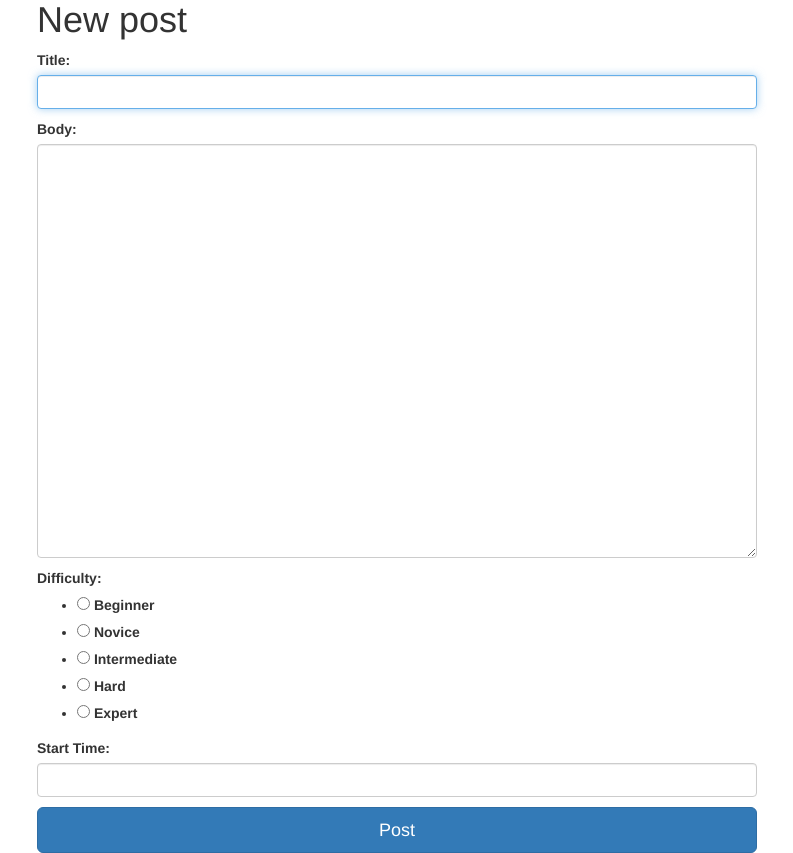
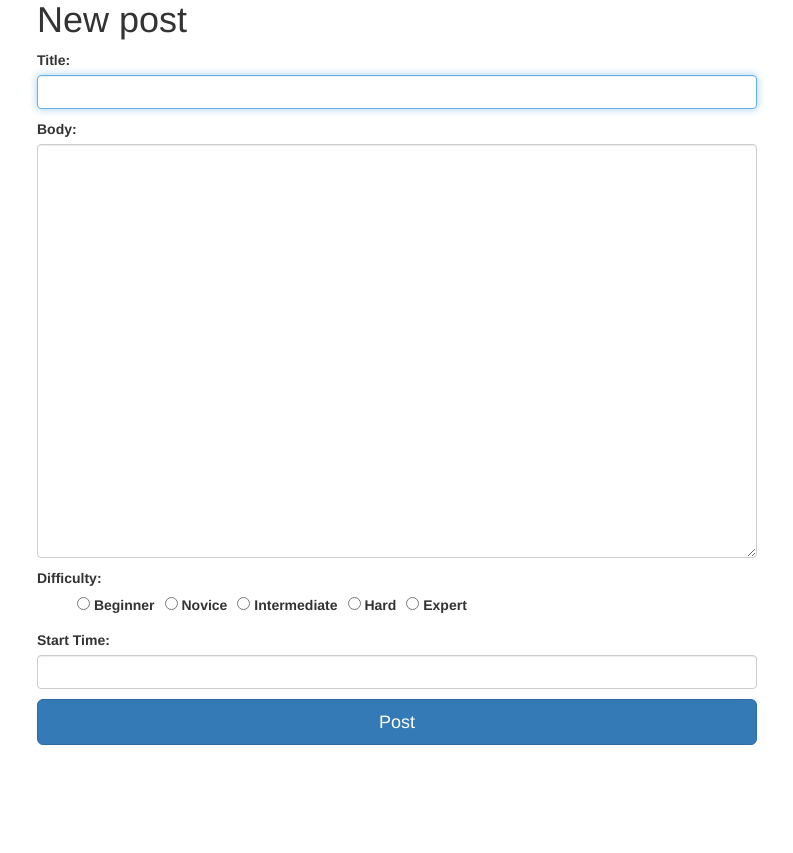
Before and after one commit to danrr/SELP, a Flask app: page /post/new in a window 1280 px wide. Shown: the part 70-923 px from the top of the page, without its empty margins (243-1036 px from the left). After the commit the page ends 815 px from the top, so only its background shows below. Run offline with Flask 2, Linux system fonts and the light colour scheme; a user stored in the database is signed in; tables that the repository leaves empty hold one stand-in row (values such as "Sample post"); style sheets or scripts are compiled from the project's sources; some libraries are stand-ins or nearby versions.

Commit message:
Adding small margin to bottom of the button

```diff
--- a/app/static/app.scss
+++ b/app/static/app.scss
@@ -116,6 +116,11 @@ form {
     > div {
         margin-bottom: 10px;
     }
+
+    > input.btn {
+        margin-bottom: 10px;
+    }
+
 }
 
 .nav-right {
@@ -124,3 +129,12 @@ form {
         float: right;
     }
 }
+
+ul#difficulty {
+    list-style-type: none;
+
+    > li {
+        display: inline-block;
+        margin-right: 10px;
+    }
+}
```
